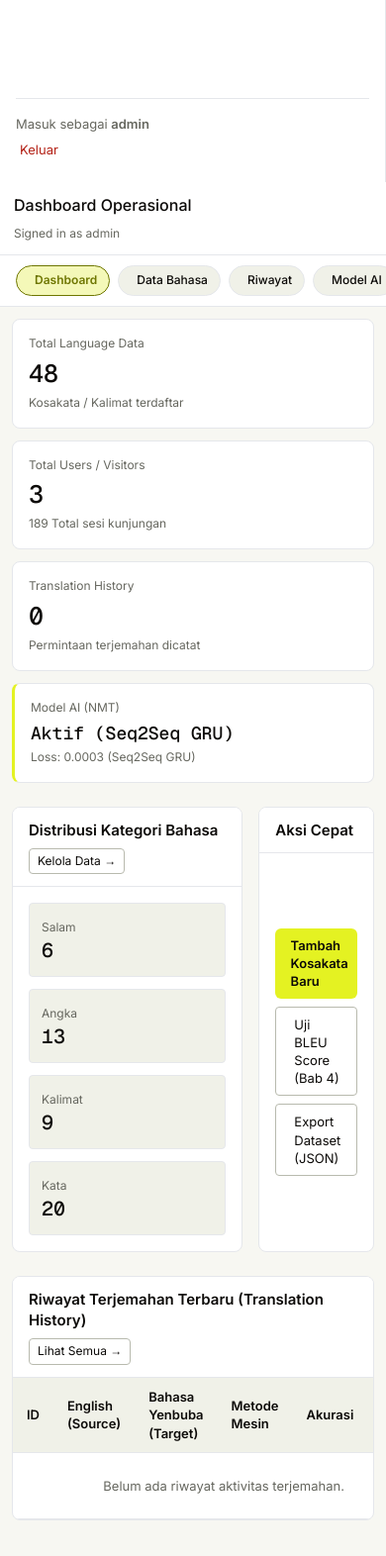
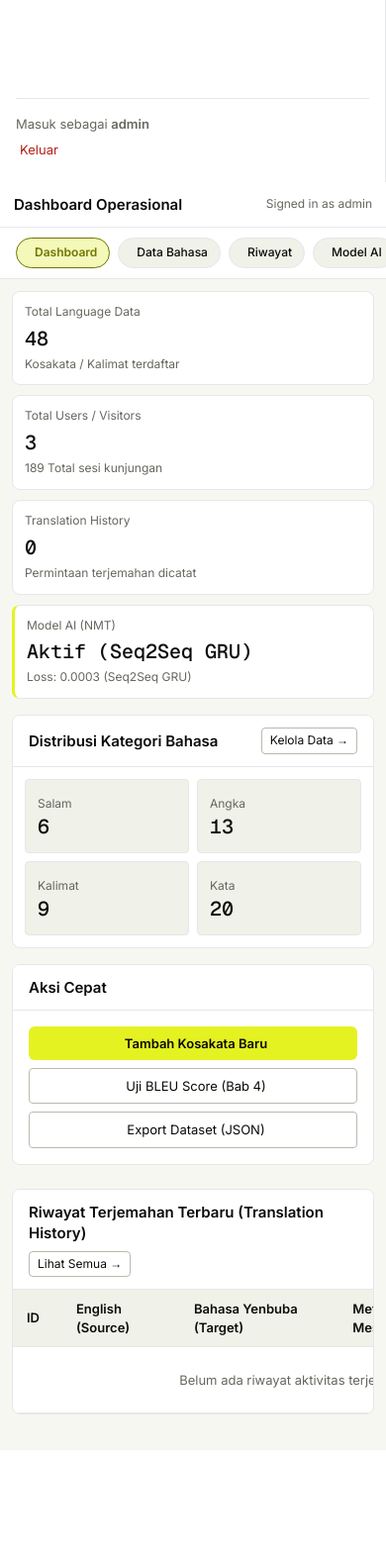
Before and after one commit to Belajargihh/Tabya, a PHP site: page /admin/index.php in a window 390 px wide. Shown: the part 660-2232 px from the top of the page at 99% size. After the commit the page ends 2125 px from the top, so only its background shows below. Run offline with PHP 8.4, Linux system fonts and the light colour scheme; a user stored in the database is signed in; data comes from the database, SQL or seed files in the repository; data that the repository does not hold is empty; some libraries are stand-ins or nearby versions.

Commit message:
Fix responsive mobile layout on admin dashboard

```diff
--- a/admin/index.php
+++ b/admin/index.php
@@ -156,13 +156,13 @@ if (file_exists($metaFile)) {
         </div>
 
         <!-- Category Distribution & Action Bar -->
-        <div style="display: grid; grid-template-columns: 2fr 1fr; gap: 16px; margin-bottom: 24px;">
+        <div class="dashboard-split-grid">
           <div class="admin-panel" style="margin-bottom: 0;">
             <div class="panel-head">
               <h2>Distribusi Kategori Bahasa</h2>
               <a href="dataset.php" class="btn-secondary" style="font-size: 12px; padding: 4px 8px;">Kelola Data &rarr;</a>
             </div>
-            <div style="padding: 16px; display: grid; grid-template-columns: repeat(auto-fit, minmax(110px, 1fr)); gap: 12px;">
+            <div class="dashboard-cat-grid">
               <div style="padding: 12px; background: var(--color-surface-muted); border-radius: var(--radius-compact); border: 1px solid var(--color-border);">
                 <span class="stat-label">Salam</span>
                 <div class="stat-value" style="font-size: 20px;"><?= $catStats['greeting'] ?? 0 ?></div>
--- a/assets/css/admin.css
+++ b/assets/css/admin.css
@@ -479,6 +479,31 @@ a {
   }
 }
 
+/* Dashboard Split Layout & Categories Grid */
+.dashboard-split-grid {
+  display: grid;
+  grid-template-columns: 2fr 1fr;
+  gap: 16px;
+  margin-bottom: 24px;
+}
+
+.dashboard-cat-grid {
+  padding: 16px;
+  display: grid;
+  grid-template-columns: repeat(4, 1fr);
+  gap: 12px;
+}
+
+@media (max-width: 960px) {
+  .dashboard-split-grid {
+    grid-template-columns: 1fr !important;
+    gap: 16px !important;
+  }
+  .dashboard-cat-grid {
+    grid-template-columns: repeat(2, 1fr) !important;
+  }
+}
+
 @media (max-width: 640px) {
   /* Prevent iOS zoom-in on focus */
   input, select, textarea, .form-control {
@@ -486,23 +511,44 @@ a {
   }
 
   .admin-header {
-    flex-direction: column;
-    align-items: stretch;
+    flex-direction: row !important;
+    justify-content: space-between !important;
+    align-items: center !important;
     gap: 10px;
     padding: 12px 14px;
   }
 
   .admin-header .admin-title-area h1 {
-    font-size: 16px;
+    font-size: 15px;
+    font-weight: 600;
   }
 
   .stat-ledger-grid {
-    grid-template-columns: 1fr;
-    gap: 12px;
+    grid-template-columns: repeat(2, 1fr) !important;
+    gap: 10px !important;
+    margin-bottom: 16px !important;
+  }
+
+  .stat-ledger-card {
+    padding: 12px !important;
+  }
+
+  .stat-value {
+    font-size: 20px !important;
+  }
+
+  .dashboard-cat-grid {
+    grid-template-columns: repeat(2, 1fr) !important;
+    gap: 8px !important;
+    padding: 12px !important;
   }
 
   .admin-content {
     padding: 12px !important;
+  }
+
+  .admin-table {
+    min-width: 580px !important;
   }
 
   .modal-content {
@@ -515,8 +561,15 @@ a {
   }
 
   .panel-head {
-    flex-direction: column;
-    align-items: flex-start;
+    flex-direction: row !important;
+    justify-content: space-between !important;
+    align-items: center !important;
     gap: 8px;
   }
 }
+
+@media (max-width: 440px) {
+  .stat-ledger-grid {
+    grid-template-columns: 1fr !important;
+  }
+}
```
